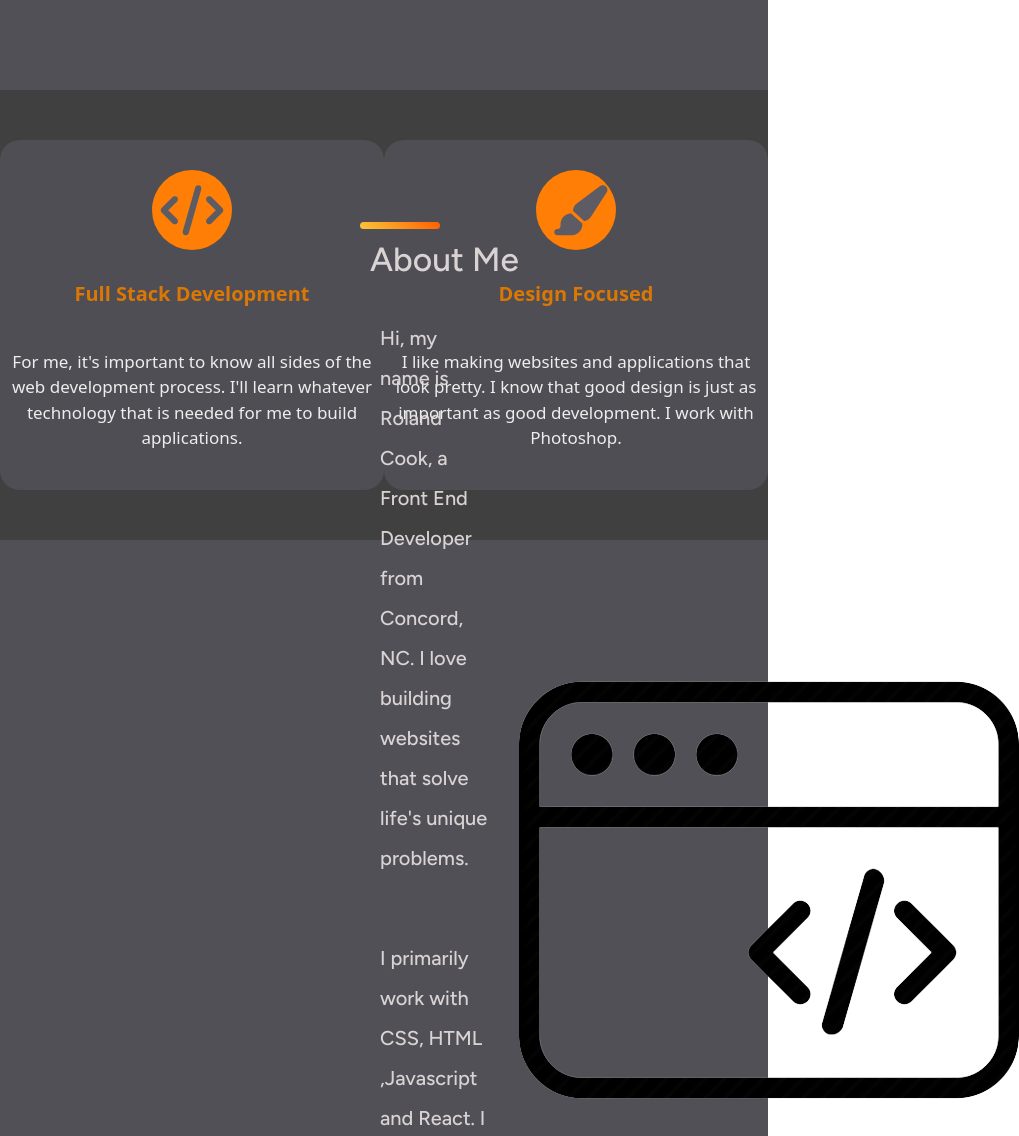
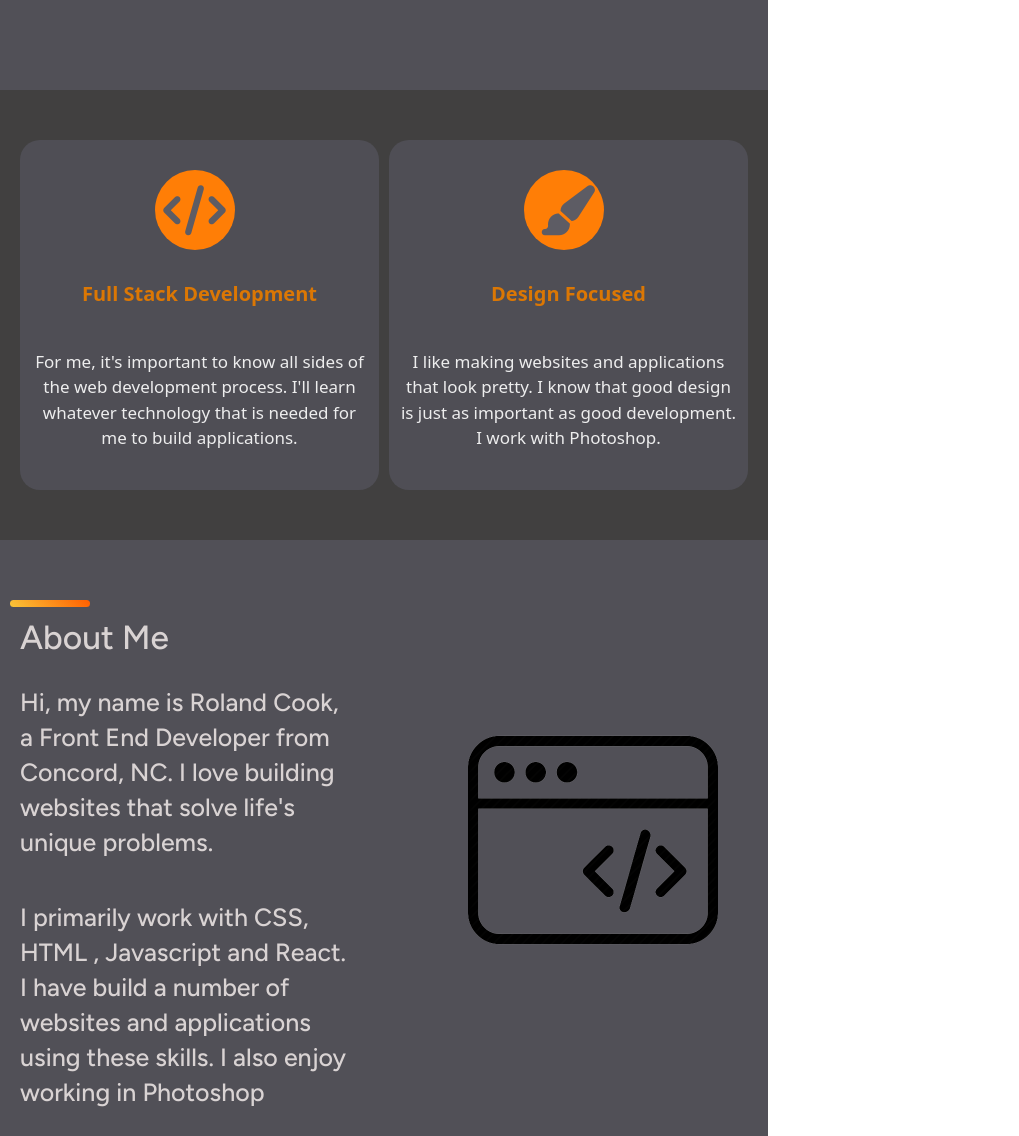
Before and after one commit to Pacman-1/portfolio, a React (Create React App) app: page / in a window 768 px wide. Shown: the part 560-1696 px from the top of the page, 1019 px wide, since content can reach past the window. Built offline with nearby package versions, Linux system fonts and the light colour scheme; a web font is replaced by a local one.

Commit message:
medium and large devices done
need to tweak text size and do 4k media query

```diff
--- a/src/components/Aboutme.js
+++ b/src/components/Aboutme.js
@@ -10,7 +10,7 @@ return(
             <h1 className="about-me-text">About Me</h1>
 
             <p>Hi, my name is Roland Cook, a Front End Developer from Concord, NC. I love building websites that solve life's unique problems.</p>
-            <p>I primarily work with CSS, HTML ,Javascript and React. I have build a number of websites and applications using these skills. I also enjoy working in Photoshop</p>
+            <p>I primarily work with CSS, HTML , Javascript and React. I have build a number of websites and applications using these skills. I also enjoy working in Photoshop</p>
         </div>
 
 
--- a/src/styles/aboutMe.css
+++ b/src/styles/aboutMe.css
@@ -54,13 +54,43 @@ flex-direction: column;
 }
 
 /* Small devices (portrait tablets and large phones, 600px and up) */
-@media only screen and (min-width: 600px) {}
+@media only screen and (min-width: 600px) and (max-width:800px) {
+    .about-me-section{
+        display: flex;
+        padding-top: 100px;
+        width: 500px;
+        height: 700px;
+        font-size: 25px;
+       }
+       .about-me-section p{
+        margin: 20px;
+        line-height: 35px;
+    }
+
+
+    .section-container{
+        padding: 0px 0px;
+        justify-content: space-between;
+    }
+ .section-container img{
+    margin-right: 50px;
+ }
+
+}
 
 /* Medium devices (landscape tablets, 768px and up) */
 @media only screen and (min-width: 768px) {}
 
 /* Large devices (laptops/desktops, 992px and up) */
-@media only screen and (min-width: 992px) {}
+@media only screen and (min-width: 992px) {
+    .section-container img{
+        height: 400px;
+     }
+}
 
 /* Extra large devices (large laptops and desktops, 1200px and up) */
-@media only screen and (min-width: 1200px) {}
+@media only screen and (min-width: 1200px) {
+    .section-container img{
+        height: 500px;
+     }
+}
--- a/src/styles/cardSection.css
+++ b/src/styles/cardSection.css
@@ -44,7 +44,9 @@
   }
 
   /* Small devices (portrait tablets and large phones, 600px and up) */
-  @media only screen and (min-width: 600px) {}
+  @media only screen and (min-width: 600px) {
+
+  }
 
   /* Medium devices (landscape tablets, 768px and up) */
   @media only screen and (min-width: 768px) {}
--- a/src/styles/heroSection.css
+++ b/src/styles/heroSection.css
@@ -87,13 +87,26 @@ section{
 }
 
 /* Small devices (portrait tablets and large phones, 600px and up) */
-@media only screen and (min-width: 600px) {}
+@media only screen and (min-width: 600px) {
+    img{
+        height: 250px;
+    }
+}
 
 /* Medium devices (landscape tablets, 768px and up) */
 @media only screen and (min-width: 768px) {}
 
 /* Large devices (laptops/desktops, 992px and up) */
-@media only screen and (min-width: 992px) {}
+@media only screen and (min-width: 992px) {
+    img{
+        height: 400px;
+     }
+}
+
 
 /* Extra large devices (large laptops and desktops, 1200px and up) */
-@media only screen and (min-width: 1200px) {}
+@media only screen and (min-width: 1200px) {
+    img{
+        height: 500px;
+     }
+}
--- a/src/styles/projects.css
+++ b/src/styles/projects.css
@@ -112,12 +112,18 @@ margin: 20px;
 
   }
 
-
-
 }
 
 /* Small devices (portrait tablets and large phones, 600px and up) */
-@media only screen and (min-width: 600px) {}
+@media only screen and (min-width: 600px) and (max-width:800px) {
+  .buttons{
+    margin-top: 10px;
+  }
+  .title-container span{
+    margin-right: 90px;
+  }
+
+}
 
 /* Medium devices (landscape tablets, 768px and up) */
 @media only screen and (min-width: 768px) {}
--- a/src/styles/skillSection.css
+++ b/src/styles/skillSection.css
@@ -5,3 +5,28 @@
 .section{
     border: 1px solid black;
 }
+
+/* Extra small devices (phones, 600px and down) */
+@media only screen and (max-width: 600px) {
+
+  }
+
+  /* Small devices (portrait tablets and large phones, 600px and up) */
+  @media only screen and (min-width: 600px) {
+    .skillSection{
+        height: 450px;
+        padding: 20px;
+    }
+    .skillSection :first-child{
+        margin-right: 10px;
+    }
+  }
+
+  /* Medium devices (landscape tablets, 768px and up) */
+  @media only screen and (min-width: 768px) {}
+
+  /* Large devices (laptops/desktops, 992px and up) */
+  @media only screen and (min-width: 992px) {}
+
+  /* Extra large devices (large laptops and desktops, 1200px and up) */
+  @media only screen and (min-width: 1200px) {}
```
